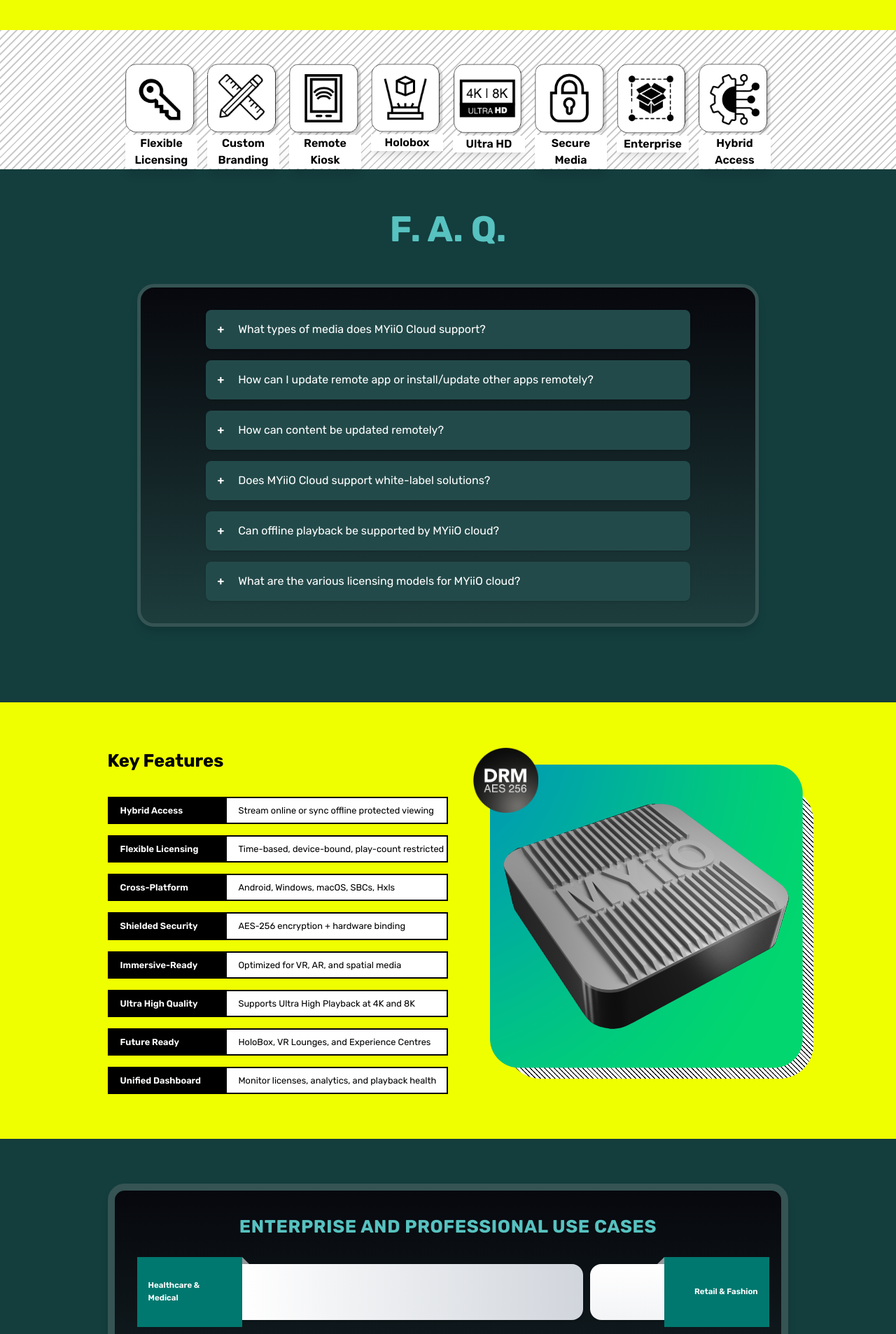
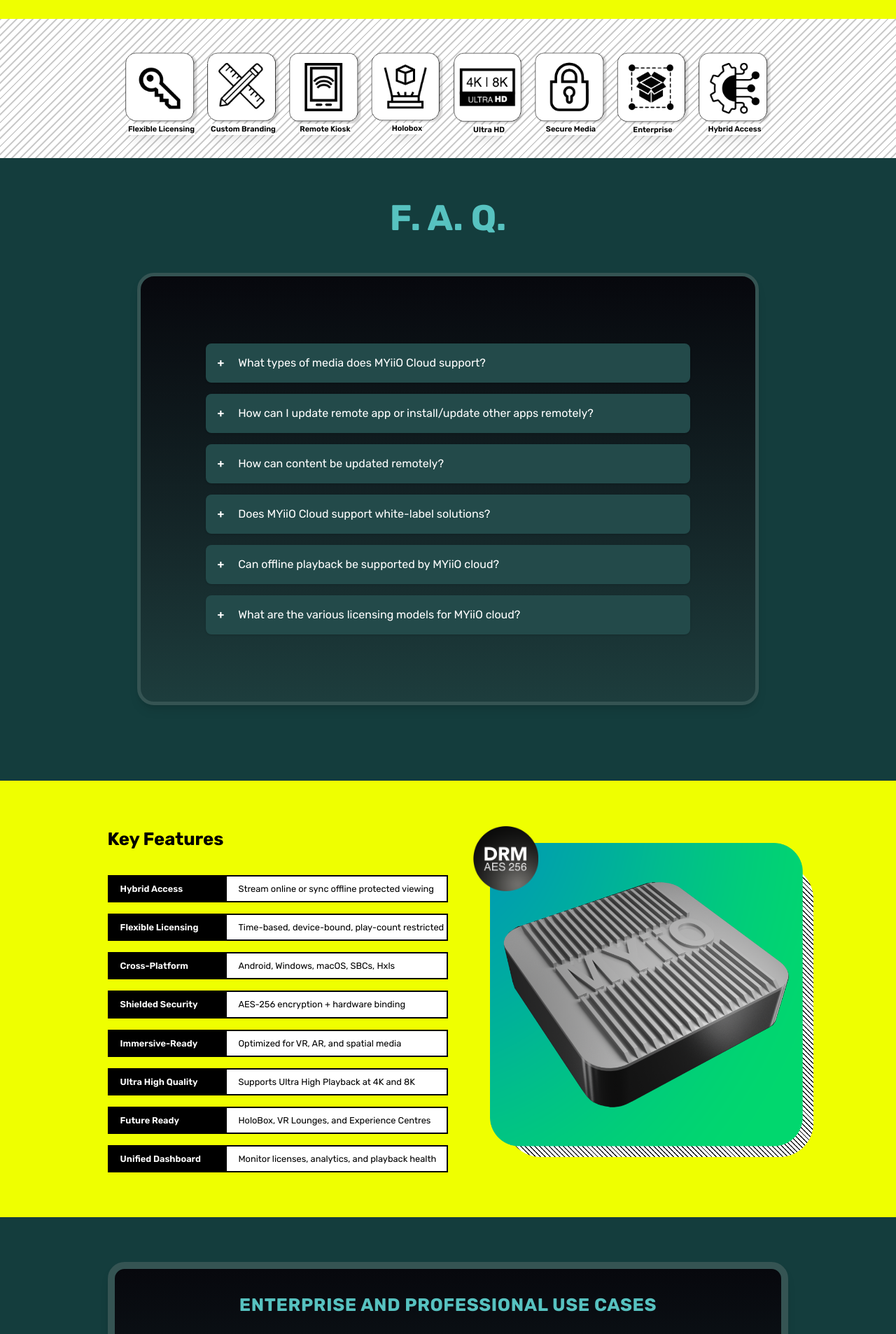
Before and after one commit to milindrtele/myiio_promotional, a React (Vite) app: page / in a window 1280 px wide. Shown: the part 880-2787 px from the top of the page at 70% size. Built offline with nearby package versions, Linux system fonts and the light colour scheme.

Commit message:
ui changes

```diff
--- a/src/App.jsx
+++ b/src/App.jsx
@@ -20,7 +20,7 @@
           "Take full control of your media — encrypted playback, secure distribution, and immersive experiences — streamlined for enterprise use cases through a next-gen centralized platform, all without compromise. Deploy-ready for POS systems, digital kiosks, interactive displays, VR lounges, and experience centres, with built-in automation and simplified deployment — eliminating time lost to integration and overcoming technical challenges",
         ]}
       />
-      <div className="sticky top-[-2vh] z-10 pt-[2vh] bg-[#EFFF00] w-full h-[max-content]">
+      <div className="sticky top-[0] z-10 pt-0 bg-[#EFFF00] w-full h-[max-content]">
         <Navbar />
       </div>
       <div className="pt-8 min--screen bg-[#EFFF00] w-full h-[max-content] landscape:h-[100vh]">
--- a/src/components/FAQ.jsx
+++ b/src/components/FAQ.jsx
@@ -90,7 +90,7 @@
       <h2 className="text-center text-[4vh] landscape:text-[4vw] text-[#57c2c0] font-bold mb-10">
         F. A. Q.
       </h2>
-      <div className="mx-auto bg-linear-to-t from-[#1d3d3d] to-[#07080d] border-[5px] border-[#355453] relative rounded-3xl p-8 shadow-lg w-[95%] landscape:w-[72%] mb-15">
+      <div className="mx-auto bg-linear-to-t from-[#1d3d3d] to-[#07080d] border-[5px] border-[#355453] relative rounded-3xl p-8 py-24 shadow-lg w-[95%] landscape:w-[72%] mb-15">
         <div className="w-[95%] landscape:w-[85%] mx-auto space-y-4">
           {faqs.map((item, index) => (
             <div
--- a/src/components/Features.jsx
+++ b/src/components/Features.jsx
@@ -34,8 +34,8 @@
               alt={icon.name}
               className="max-w-[100%] max-h-[100%]"
             />
-            <div className="w-[100%] h-[30%]">
-              <p className="bg-white font-semibold  shadow-lg text-center">
+            <div className="block w-[max-content] h-[30%] m-auto relative ">
+              <p className="absolute left-0 translate-x-[-50%] bg-white font-semibold  shadow-lg text-center text-[1.1vh] landscape:text-[0.85vw] text-nowrap">
                 {icon.name}
               </p>
             </div>
--- a/src/components/Navbar.jsx
+++ b/src/components/Navbar.jsx
@@ -22,7 +22,7 @@
   return (
     <nav
       ref={navRef}
-      className={`flex items-center justify-between px-8 py-2 bg-black
+      className={`flex items-center justify-between px-8 py-2 bg-[#363636]
         ${isStuck ? "w-full" : "landscape:w-[90%] w-full"}
         m-auto landscape:left-0 h-[max-content] text-[2vh] landscape:text-[1.25vw]`}>
       {/* Logo */}
--- a/src/components/NewsTicker.jsx
+++ b/src/components/NewsTicker.jsx
@@ -27,7 +27,7 @@
   return (
     <div
       ref={containerRef}
-      className="w-full bg-black text-white overflow-hidden whitespace-nowrap py-2">
+      className="w-full bg-[#363636] text-white overflow-hidden whitespace-nowrap py-2">
       <div className="inline-flex space-x-8 px-4">
         {messages.map((msg, i) => (
           <span key={i} className="text-sm md:text-base">
--- a/src/components/UseCase.jsx
+++ b/src/components/UseCase.jsx
@@ -39,6 +39,9 @@
   const hoveringItemRef = useRef(null);
   const [itemHovered, setItemHovered] = useState(false);
 
+  const clickedItemRef = useRef(null);
+  const [itemClicked, setItemClicked] = useState(false);
+
   return (
     <section className="bg-[#143D3D] text-white py-16 px-8">
       {/* Enterprise Use Cases */}
@@ -47,36 +50,34 @@
           Enterprise and Professional Use Cases
         </h2>
         <div
-          className={`grid portrait:gap-8 gap-8 text-[1.25vh] landscape:text-[1.25vw] landscape:text-base landscape:w-[98%] transition-all duration-500 ease-in-out ${
+          className={`grid portrait:gap-8 landscape:gap-x-0 landscape:gap-y-8 text-[1.25vh] landscape:text-[1.25vw] landscape:text-base landscape:w-[100%] transition-all duration-500 ease-in-out ${
             itemHovered % 2 === 0
               ? "landscape:grid-cols-[80%_20%]"
               : "landscape:grid-cols-[20%_80%]"
-          }`}
-        >
+          }`}>
           {cases.map((item, i) => (
             <div
               ref={hoveringItemRef}
               key={i}
               onMouseEnter={() => setItemHovered(i)}
               onMouseLeave={() => setItemHovered(null)}
-              className={`portrait:flex portrait:flex-col landscape:flex landscape:flex-row landscape:w-[auto] h-[max-content] landscape:h-[100px] items-center ${
+              onClick={() => setItemClicked(i)}
+              className={`portrait:flex portrait:flex-col landscape:w-[auto] h-[max-content] landscape:h-[100px] items-center ${
                 i % 2 === 0 ? "" : "landscape:flex-row-reverse"
               } ${
-                itemHovered === i ? "landscape:w-[100%]" : "landscape:w-[10%]"
-              }`}
-            >
+                itemHovered === i ? "landscape:w-[50%]" : "landscape:w-[10%]"
+              }`}>
               {/* Left Label */}
               <div
-                className={`ml-0 mr-0 landscape:ml-0 bg-teal-700 text-white px-4 py-3 font-semibold relative w-[80%] landscape:min-w-[150px] landscape:w-[150px] h-[100%] flex items-center portrait:justify-center text-[1.5vh] landscape:text-[0.9vw] ${
+                className={`absolute z-[2] ml-0 mr-0 landscape:ml-0 bg-teal-700 text-white px-4 py-3 font-semibold relative w-[80%] landscape:max-w-[150px] landscape:w-[10vw] h-[100%] flex items-center portrait:justify-center text-[1.5vh] landscape:text-[0.9vw] ${
                   i % 2 === 0
-                    ? "landscape:justify-start"
-                    : "landscape:justify-end landscape:ml-0 landscape:mr-0 text-end"
-                } `}
-              >
+                    ? "landscape:justify-start landscape:ml-0 landscape:mr-0 text-start"
+                    : "landscape:justify-end landscape:ml-auto landscape:mr-0 text-end"
+                } `}>
                 {item.title}
                 {/* Little notch */}
                 <div
-                  className={`hidden landscape:block absolute  top-[35%] landscape:top-0 translate-y-[0]  w-0 h-0
+                  className={`absolute z-[0] hidden landscape:block   top-[35%] landscape:top-0 translate-y-[0]  w-0 h-0
                 border-t-[10px] border-t-transparent
                 border-b-[10px] border-b-transparent
                 border-l-[10px]
@@ -85,55 +86,47 @@
                   i % 2 === 0
                     ? "right-0 translate-x-[100%]"
                     : "left-0 translate-x-[-100%] rotate-180"
-                }`}
-                ></div>
+                }`}></div>
               </div>
-              {/* <div className="bg-[#067a78] text-white font-semibold px-4 py-2 rounded-l-xl min-w-[180px] w-[200px]">
-                {item.title}
-              </div> */}
+
               {/* Right Content */}
-
-              {/* ${
-                   itemHovered === i
-                     ? "landscape:w-[70%] bg-gradient-to-r from-gray-100 to-gray-300"
-                     : "landscape:w-[70%]"
-                 } */}
+              {/* // ${
+                //   itemHovered % 2 === 0 && i % 2 === 0
+                //     ? ""
+                //     : "landscape:w-[70%] bg-gradient-to-r from-gray-100 to-gray-300"
+                // } */}
               <div
-                className={`w-[70%]
+                className={`absolute landscape:top-[-90%] w-[70%]
                 relative z-[1] flex bg-gradient-to-b from-white to-gray-100 text-gray-800 px-6 py-4
                 rounded-b-2xl landscape:rounded-none  shadow-sm h-[85%]
                 landscape:h-[80%] text-[1.5vh] landscape:text-[0.8vw] transition-all duration-500 ease-in-out
-
-                ${
-                  itemHovered % 2 === 0 && i % 2 === 0
-                    ? "landscape:w-[70%] bg-gradient-to-r from-gray-100 to-gray-300"
-                    : "landscape:w-[70%]"
-                }
+                landscape:w-[90%] bg-gradient-to-r from-gray-100 to-gray-300 text-center justify-center item-center
+                ${itemClicked === i ? "portrait:h-[85%]" : "portrait:h-[10%]"}
                 ${
                   i % 2 === 0
-                    ? "landscape:ml-0 landscape:mr-auto landscape:rounded-r-2xl"
-                    : "landscape:mr-0 landscape:ml-auto landscape:rounded-l-2xl"
+                    ? "landscape:ml-0 landscape:mr-auto landscape:rounded-r-2xl justify-end item-end"
+                    : "landscape:mr-0 landscape:ml-auto landscape:rounded-l-2xl justify-center item-center"
                 }
-                `}
-              >
-                {/* ${
-                      itemHovered === i
-                        ? "opacity-100 duration-500 delay-500 ease-in-out "
-                        : "opacity-0"
-                    } */}
+                `}>
                 <p
-                  className={`transition-all portrait:opacity-100 text-center justify-center item-center
+                  className={`portrait:text-[1.5vh] landscape:text-[1vw] transition-all landscape:text-center justify-center item-center h-[max-content] m-auto
                     ${
                       i % 2 === 0
-                        ? "text-right justify-center item-center"
-                        : "text-left justify-center item-center"
+                        ? "landscape:text-right justify-center item-center mr-[5%]"
+                        : "landscape:text-left justify-center item-center ml-[5%]"
                     }
+                    ${
+                      itemHovered === null && i % 2 === 0
+                        ? "opacity-100"
+                        : "opacity-0"
+                    }
+
                   ${
-                    itemHovered === i
-                      ? "opacity-100 duration-500 delay-500 ease-in-out "
+                    itemHovered !== null && itemHovered % 2 === i % 2
+                      ? "opacity-100 duration-500 delay-500 ease-in-out"
                       : "opacity-0"
-                  }`}
-                >
+                  }
+                `}>
                   {item.desc}
                 </p>
               </div>
```
